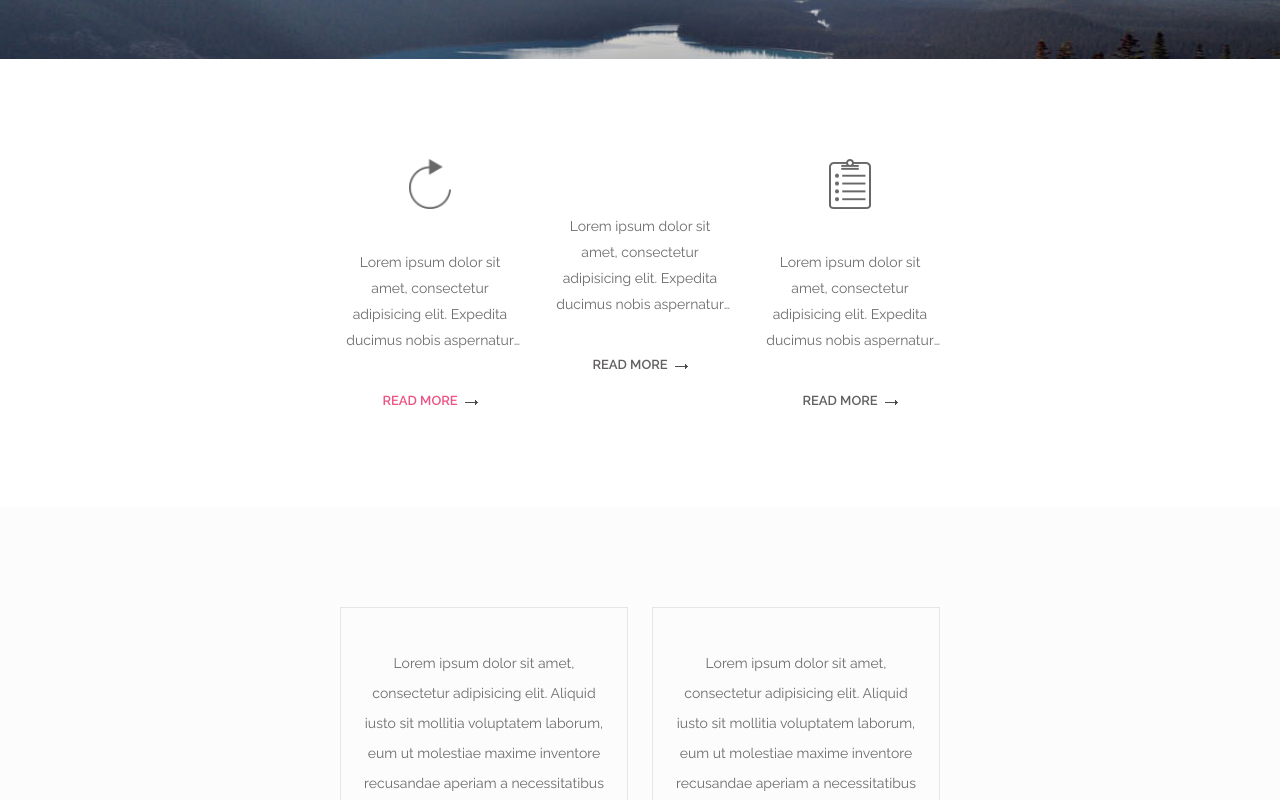
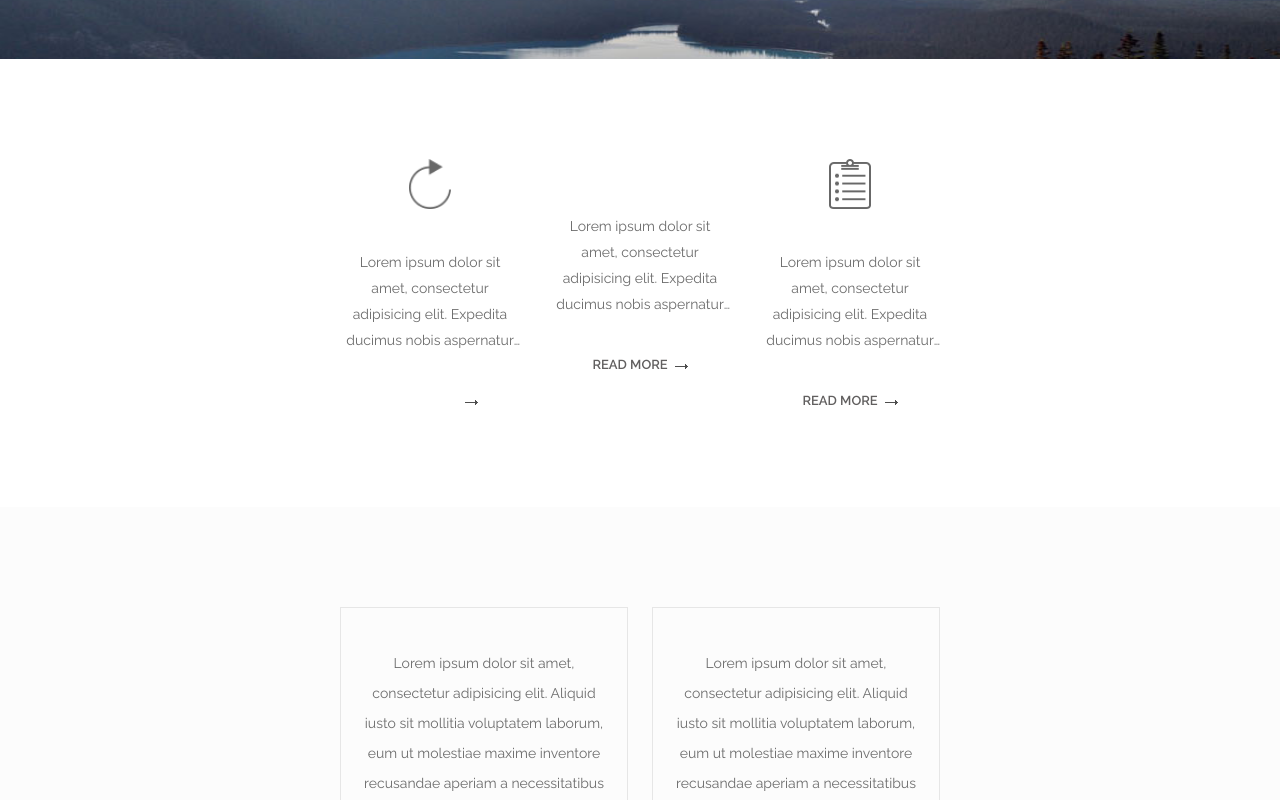
Before and after one commit to AzizKHAN030/Bella, a plain HTML site: page index.html in a window 1280 px wide. In both pictures the pointer is over the link 430 px from the left and 903 px from the top of the page. Shown: the part 503-1303 px from the top of the page. Drawn offline with Linux system fonts and the light colour scheme; files whose address does not match are found by name.

Commit message:
Update style.css
hover changed

```diff
--- a/styles/style.css
+++ b/styles/style.css
@@ -96,7 +96,7 @@
     font-size: 13px;
 }
 .features__more:hover{
-    color:#ec5483;
+    color:#fff;
 }
 .features__more::after{
     content:url("..//images/arrow-right_gray.png");
```
